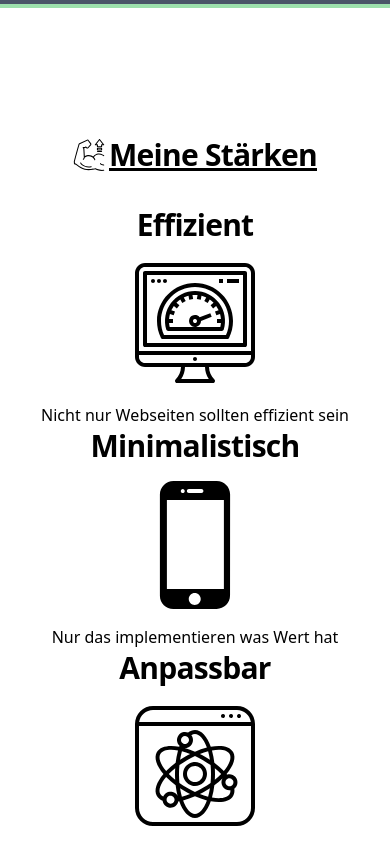
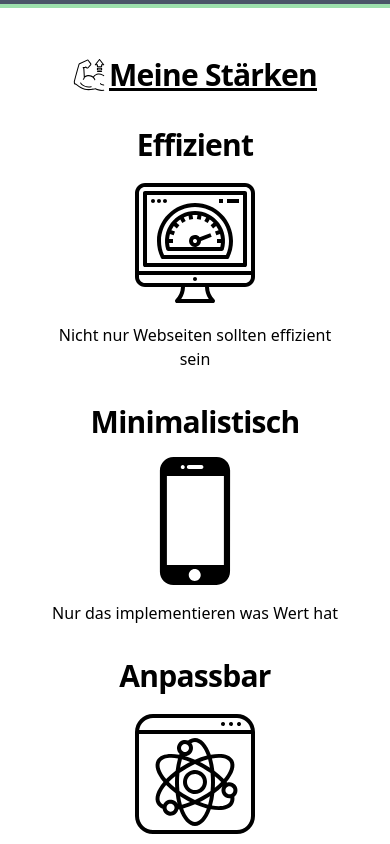
Before and after one commit to BennyDeeDev/react-portfolio, a React (Create React App) app: page / in a window 390 px wide. Shown: the part 960-1804 px from the top of the page. Built offline with nearby package versions, Linux system fonts and the light colour scheme.

Commit message:
strengths mobile friendly

```diff
--- a/src/components/HeadTitle.tsx
+++ b/src/components/HeadTitle.tsx
@@ -7,7 +7,7 @@ export default function HeadTitle({ title, svg }) {
 			<TextWithSvg
 				title={title}
 				svg={svg}
-				styleDiv="items-center justify-center mt-24 mb-8"
+				styleDiv="items-center justify-center mt-12 md:mt-24 mb-8"
 				styleSvg="w-8"
 				Tag="h1"
 			/>
--- a/src/pages/LandingPage.tsx
+++ b/src/pages/LandingPage.tsx
@@ -28,7 +28,7 @@ export default function LandingPage() {
 				<div>
 					<Hero />
 					<NavBar />
-					<div className="mx-auto max-w-screen-xl px-4 py-8">
+					<div className="mx-auto max-w-screen-xl px-4 md:py-8">
 						<Strengths />
 						<Skills />
 						<Cv />
--- a/src/sections/Strengths.tsx
+++ b/src/sections/Strengths.tsx
@@ -12,11 +12,9 @@ export default function Strengths() {
 			<div className="flex flex-col justify-between md:flex-row">
 				{strengthsMock.map((strength, index) => (
 					<VisibilitySensor>
-						<div
-							key={index}
-							className="flex flex-col items-center "
-						>
+						<div key={index}>
 							<Fade cascade delay={250} duration={2100}>
+								<div className="flex flex-col items-center px-8 pb-8 md:p-0">
 									<h2 className="text-3xl">
 										{strength.headline}
 									</h2>
@@ -25,7 +23,10 @@ export default function Strengths() {
 										src={strength.svg}
 										alt={strength.headline}
 									/>
-								<p>{strength.caption}</p>
+									<p className="text-center">
+										{strength.caption}
+									</p>
+								</div>
 							</Fade>
 						</div>
 					</VisibilitySensor>
```
Lines whose indentation alone changed are shown as unchanged.
